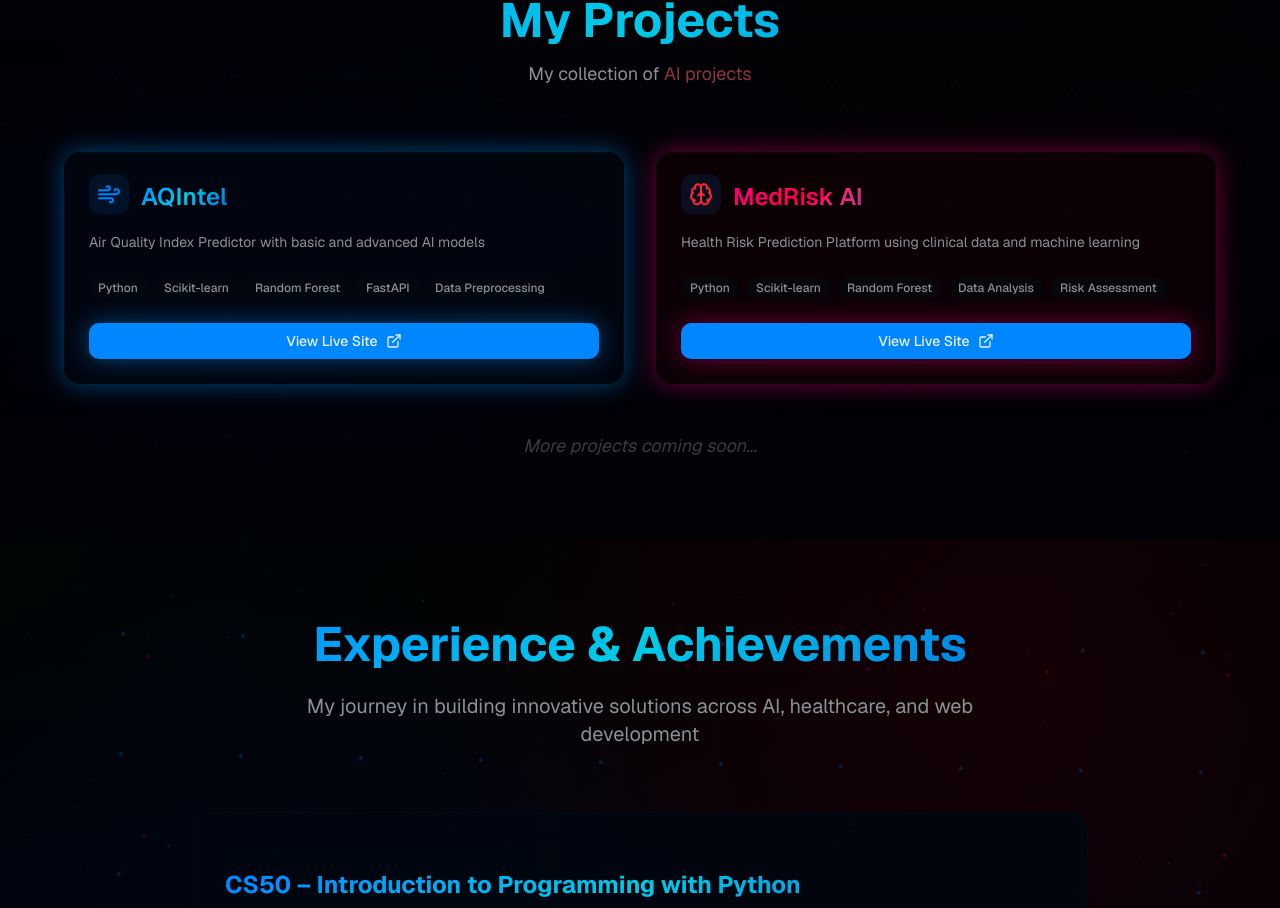
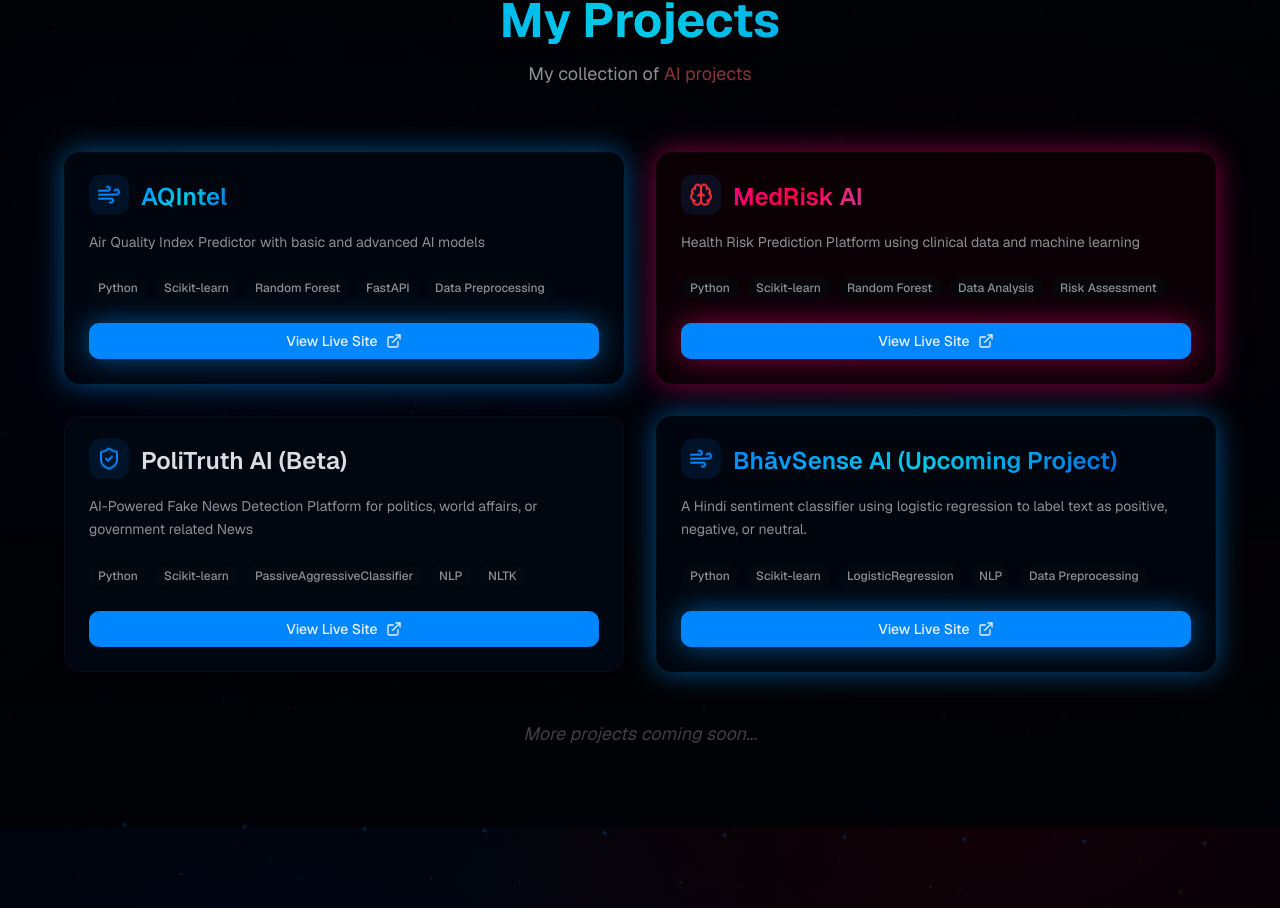
Before and after one commit to ItsMeArm00n/Main-Portfilio, a Next.js app: page / in a window 1280 px wide. Shown: the part 1860-2768 px from the top of the page. Built offline with nearby package versions, Linux system fonts and the light colour scheme.

Commit message:
added 2 other projects

```diff
--- a/components/projects-section.tsx
+++ b/components/projects-section.tsx
@@ -3,7 +3,7 @@
 import { Card, CardContent, CardDescription, CardHeader, CardTitle } from "@/components/ui/card"
 import { Button } from "@/components/ui/button"
 import { Badge } from "@/components/ui/badge"
-import { ExternalLink, Brain, Wind } from "lucide-react"
+import { ExternalLink, Brain, Wind, ShieldCheckIcon} from "lucide-react"
 import { useEffect, useRef, useState } from "react"
 
 const projects = [
@@ -29,6 +29,28 @@ const projects = [
     textGradient: "gradient-text-red",
     glassEffect: "glass-effect-red",
   },
+    {
+    title: "PoliTruth AI (Beta)",
+    description: "AI-Powered Fake News Detection Platform for politics, world affairs, or government related News",
+    link: "https://politruth-ai.vercel.app",
+    tags: ["Python", "Scikit-learn", "PassiveAggressiveClassifier", "NLP", "NLTK"],
+    icon: ShieldCheckIcon,
+    gradient: "from-green-500/20 via-rose-500/15 to-green-600/20",
+    glowClass: "animate-green-glow",
+    textGradient: "gradient-text-green",
+    glassEffect: "glass-effect-green",
+  },
+	{
+		title: "BhāvSense AI (Upcoming Project)",
+		description: "A Hindi sentiment classifier using logistic regression to label text as positive, negative, or neutral.",
+		link: "https://armaan-ai.vercel.app",
+		tags: ["Python", "Scikit-learn", "LogisticRegression", "NLP" ,"Data Preprocessing"],
+		icon: Wind,
+		gradient: "from-blue-500/20 via-cyan-500/15 to-blue-600/20",
+		glowClass: "animate-glow",
+		textGradient: "gradient-text",
+		glassEffect: "glass-effect",
+	},
 ]
 
 export function ProjectsSection() {
```
Also changed, not shown: 2 other files (tests, documents, lock files or other folders).
